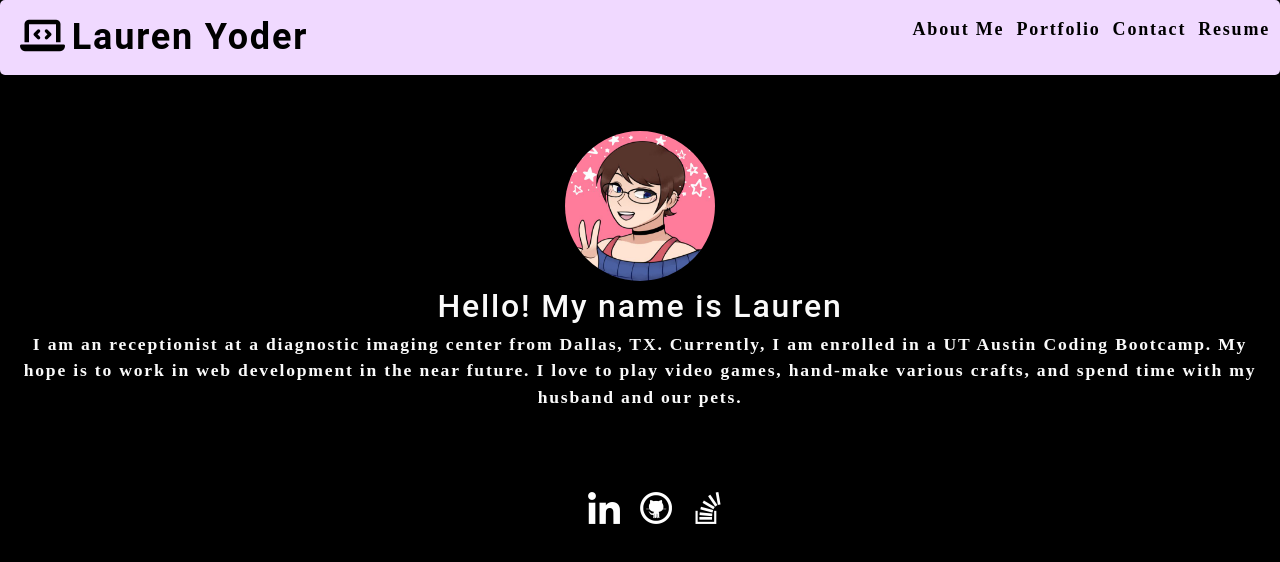
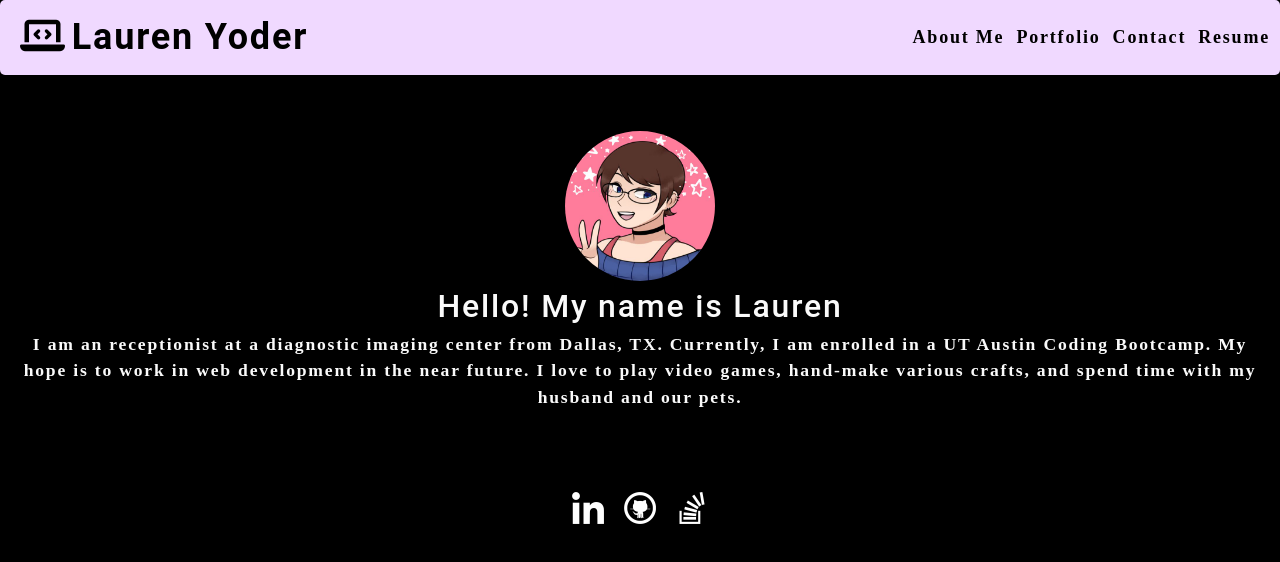
Before and after one commit to lrodenyoder/react-portfolio, a React (Create React App) app: page / in a window 1280 px wide. Shown: the top 562 px of the page. Built offline with nearby package versions, Linux system fonts and the light colour scheme.

Commit message:
fix bootstrap conflicts

```diff
--- a/src/index.css
+++ b/src/index.css
@@ -361,3 +361,8 @@ nav li :hover {
 .projectTile {
   border: 1px solid red;
 }
+
+ul {
+  margin: 0px;
+  padding: 0px;
+}
```
Also changed, not shown: src/components/pages/Portfolio.js (+1 -42 lines).
